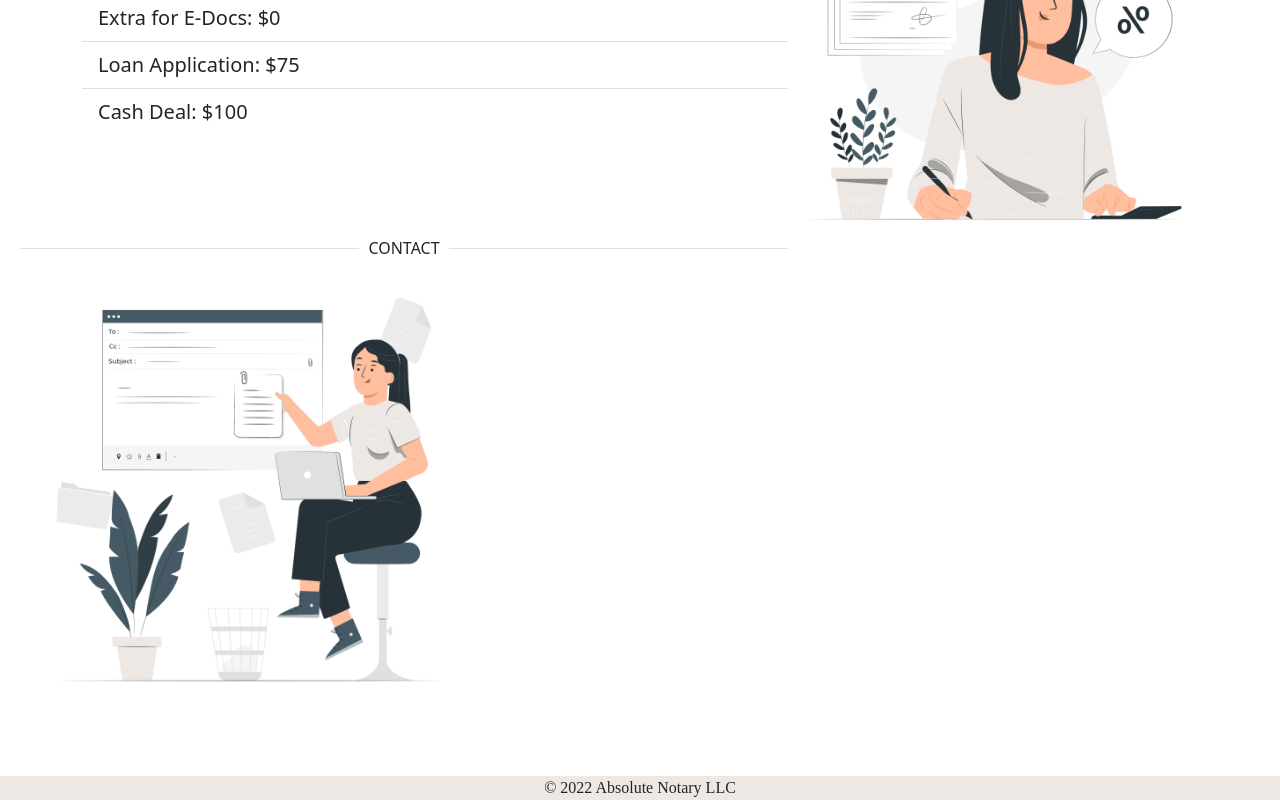
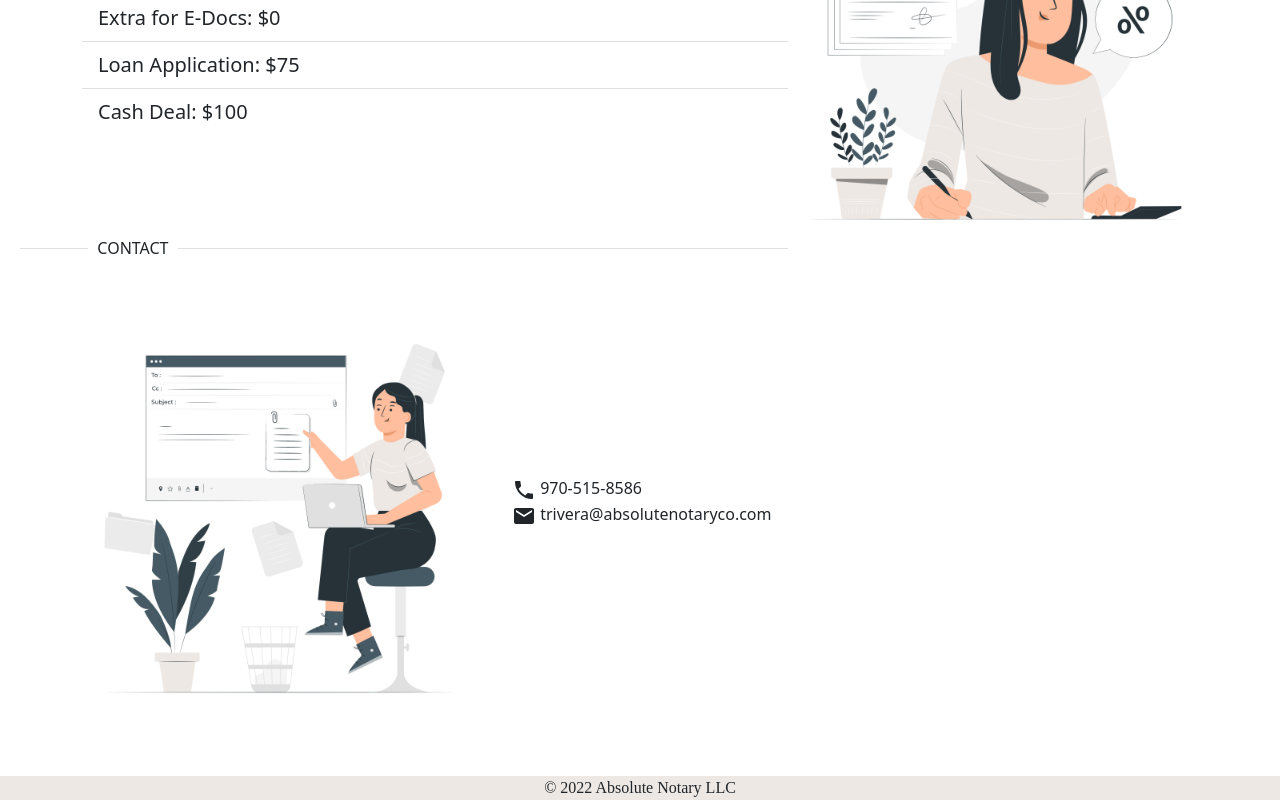
Before and after one commit to trivera777/AbsoluteNotaryLLC, a React (Create React App) app: page / in a window 1280 px wide. Shown: the part 910-1710 px from the top of the page. Built offline with nearby package versions, Linux system fonts and the light colour scheme.

Commit message:
working contact component

```diff
--- a/package.json
+++ b/package.json
@@ -5,6 +5,7 @@
   "dependencies": {
     "@emotion/react": "^11.10.4",
     "@emotion/styled": "^11.10.4",
+    "@mui/icons-material": "^5.10.6",
     "@mui/material": "^5.10.4",
     "@testing-library/jest-dom": "^5.16.5",
     "@testing-library/react": "^13.3.0",
--- a/src/Components/Contact/Contact.js
+++ b/src/Components/Contact/Contact.js
@@ -2,15 +2,20 @@ import React from "react";
 import email from "./email.png";
 import "./contact.css";
 import { Divider } from "@mui/material";
+import { LocalPhone, Email } from "@mui/icons-material";
 
 function Contact() {
   return (
     <div className="contact" id="contact">
-      <Divider textAlign="middle">CONTACT</Divider>
-        <div className="contactContainer">
-
-      <img src={email} className="files" alt="Files" />
-        </div>
+      <Divider textAlign="left">CONTACT</Divider>
+      <div className="contactContainer">
+        <img src={email} className="files" alt="Files" />
+        <ul>
+          <LocalPhone /> 970-515-8586
+          <br />
+          <Email /> trivera@absolutenotaryco.com
+        </ul>
+      </div>
     </div>
   );
 }
--- a/src/Components/Contact/contact.css
+++ b/src/Components/Contact/contact.css
@@ -3,4 +3,16 @@
   background-color: #fff;
   width: 100vw;
   padding: 20px;
+
 }
+
+.contactContainer {
+  display: flex;
+  align-items: center;
+  justify-items: center;
+  padding: 50px;
+}
+
+.files {
+  height: 400px;
+}
```
Also changed, not shown: 1 other file (tests, documents, lock files or other folders).
